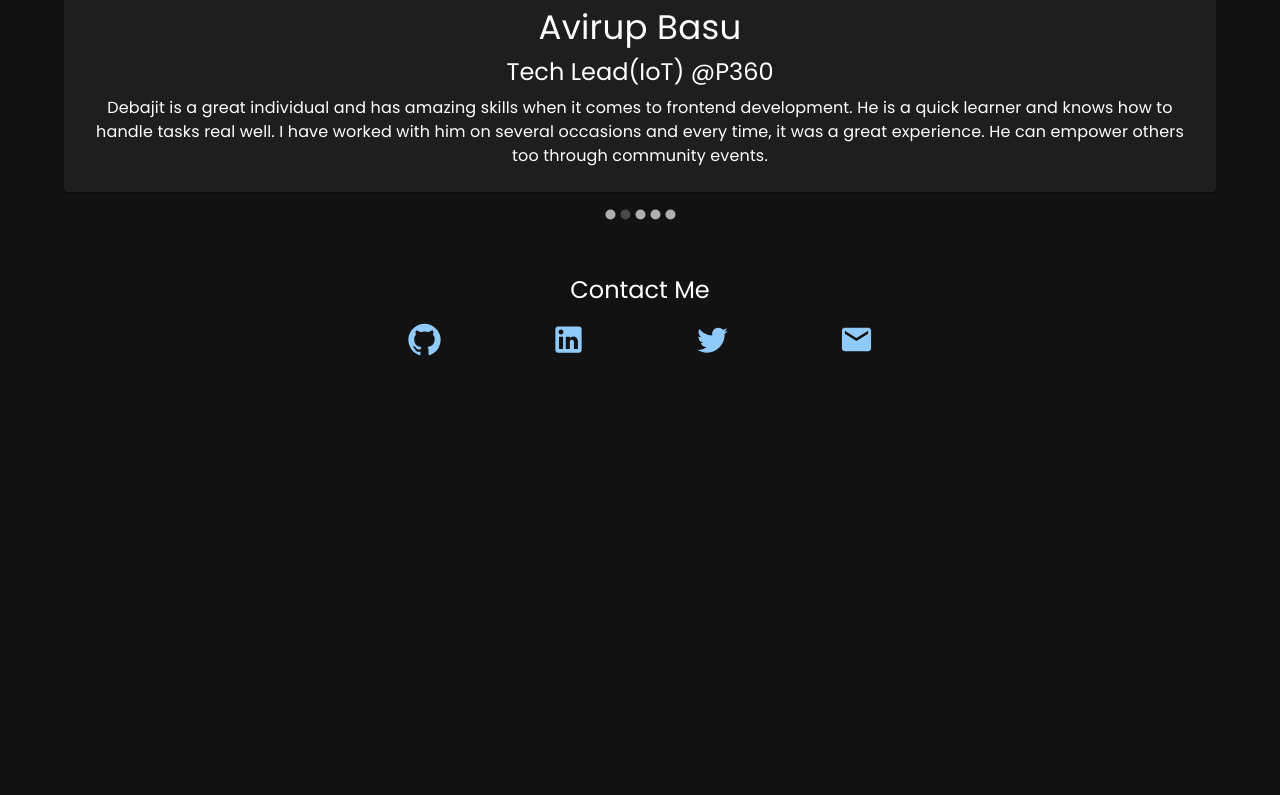
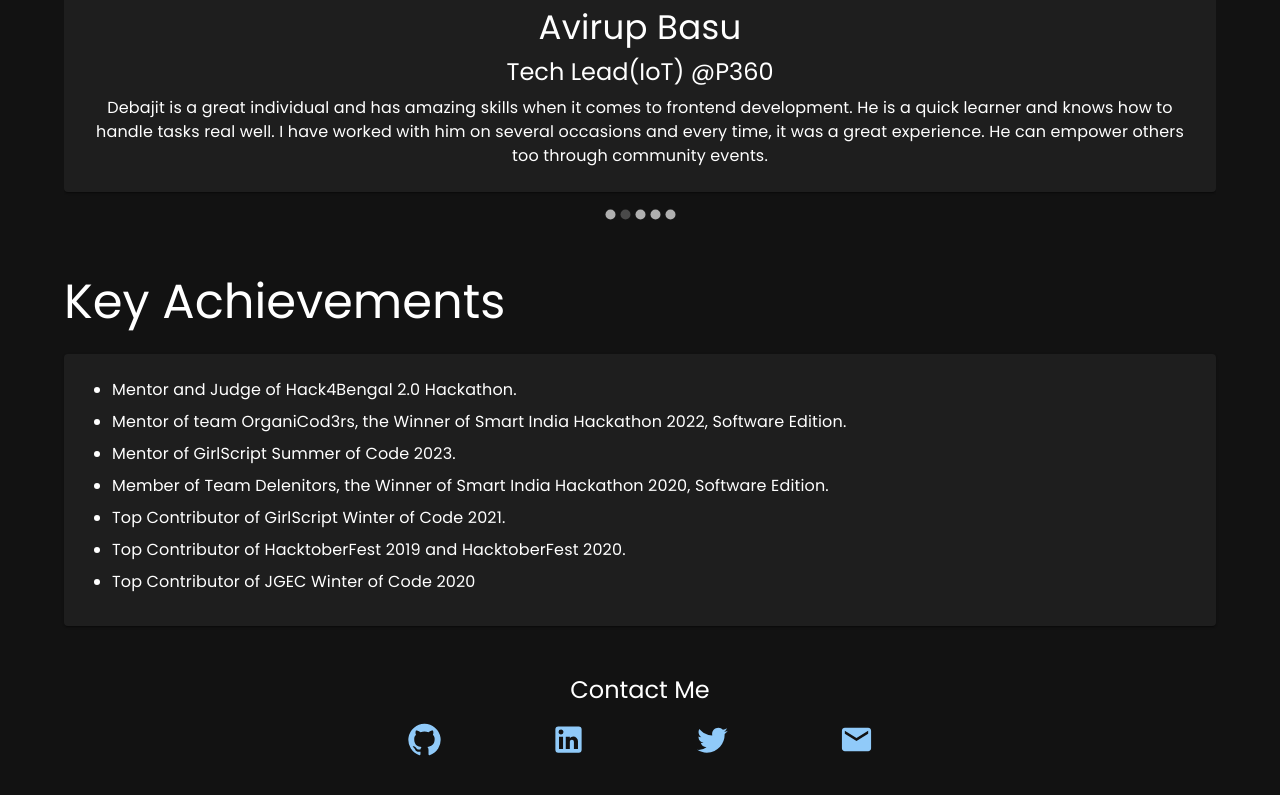
Before and after one commit to debajit13/portfolio, a React (Create React App) app: page / in a window 1280 px wide. Shown: the part 1400-2195 px from the top of the page. Before the commit the page ends 1797 px from the top, so only its background shows below. Built offline with nearby package versions, Linux system fonts and the light colour scheme.

Commit message:
Add Awards and Achievements Section #66

```diff
--- /dev/null
+++ b/src/components/home/Achievements.tsx
@@ -0,0 +1,24 @@
+import { Card, Typography } from '@mui/material';
+import { achievementsData } from '../../constants/constant';
+
+const Achievements = () => {
+  return (
+    <section className='mt-5'>
+      <Typography variant='h3'>Key Achievements</Typography>
+
+      <Card className='p-3 w-100 mt-4' variant='elevation'>
+        <ul>
+          {achievementsData.map((achievementData) => (
+            <li key={achievementData}>
+              <Typography variant='body1' className='mt-2'>
+                {achievementData}
+              </Typography>
+            </li>
+          ))}
+        </ul>
+      </Card>
+    </section>
+  );
+};
+
+export default Achievements;
--- a/src/constants/constant.tsx
+++ b/src/constants/constant.tsx
@@ -330,3 +330,13 @@ export const testimonialsData = [
     image: SonaliPhoto,
   },
 ];
+
+export const achievementsData = [
+  'Mentor and Judge of Hack4Bengal 2.0 Hackathon.',
+  'Mentor of team OrganiCod3rs, the Winner of Smart India Hackathon 2022, Software Edition.',
+  'Mentor of GirlScript Summer of Code 2023.',
+  'Member of Team Delenitors, the Winner of Smart India Hackathon 2020, Software Edition.',
+  'Top Contributor of GirlScript Winter of Code 2021.',
+  'Top Contributor of HacktoberFest 2019 and HacktoberFest 2020.',
+  'Top Contributor of JGEC Winter of Code 2020',
+];
--- a/src/pages/Home.tsx
+++ b/src/pages/Home.tsx
@@ -4,6 +4,7 @@ import profileImage from '../assets/images/profile_pic.jpeg';
 import Skills from '../components/home/Skills';
 import Contact from '../components/home/Contact';
 import Testimonial from '../components/home/Testimonials';
+import Achievements from '../components/home/Achievements';
 
 const Home = () => {
   return (
@@ -40,6 +41,7 @@ const Home = () => {
 
       <Skills />
       <Testimonial />
+      <Achievements />
       <Contact />
     </>
   );
```
